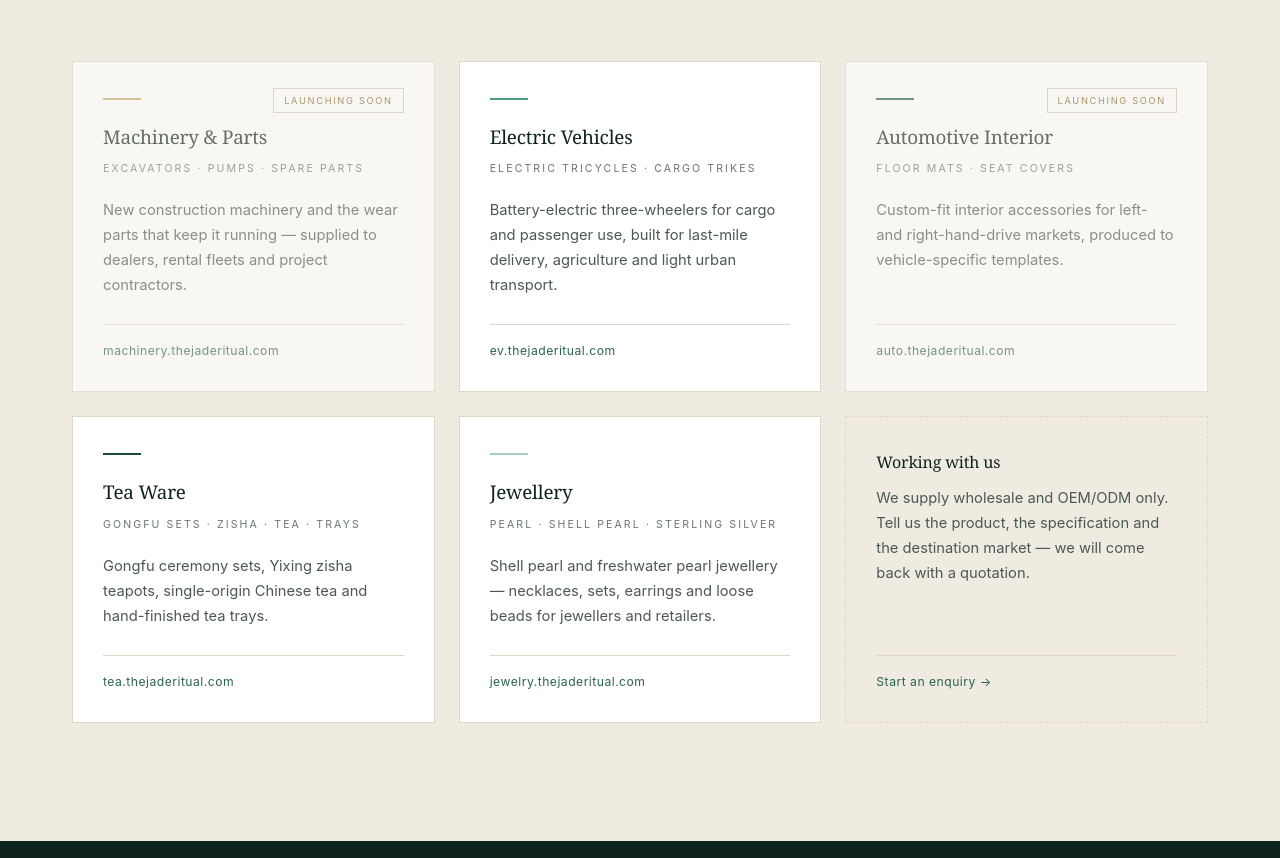
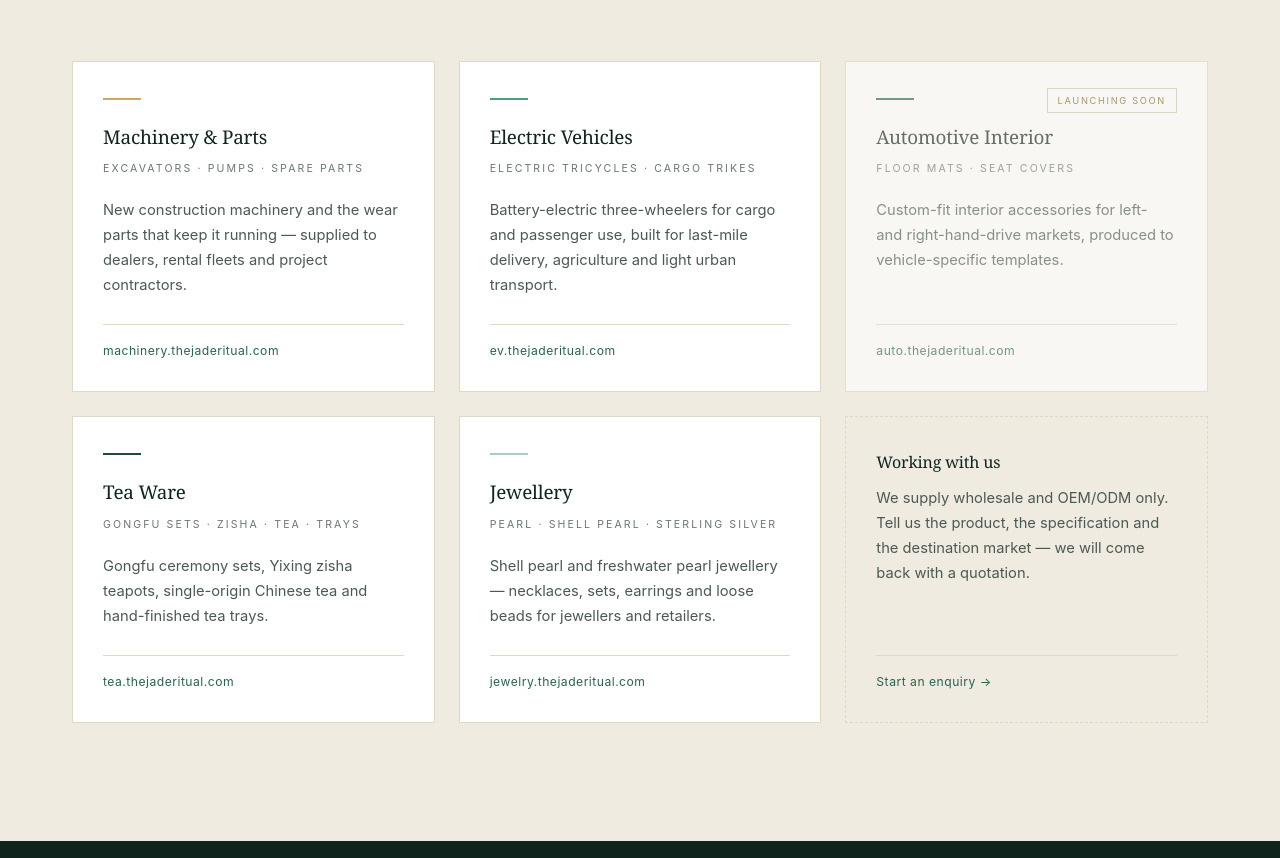
Before and after one commit to chineseteaculture001-cpu/jaderitual-group-site, a plain HTML site: page index.html in a window 1280 px wide. Shown: the part 1926-2784 px from the top of the page. Drawn offline with Linux system fonts and the light colour scheme.

Commit message:
Mark Machinery & Parts division as live (machinery.thejaderitual.com)

```diff
--- a/index.html
+++ b/index.html
@@ -354,8 +354,7 @@ footer{background:var(--ink-950);color:var(--inv-3);padding:56px 0 48px;font-siz
 
     <div class="div-grid">
 
-      <a class="div-card" data-live="false" href="https://machinery.thejaderitual.com" data-name="Machinery &amp; Parts">
-        <span class="badge">Launching soon</span>
+      <a class="div-card" data-live="true" href="https://machinery.thejaderitual.com" data-name="Machinery &amp; Parts">
         <span class="div-bar" style="background:var(--gold)"></span>
         <h3>Machinery &amp; Parts</h3>
         <div class="sub">Excavators · Pumps · Spare parts</div>
```
